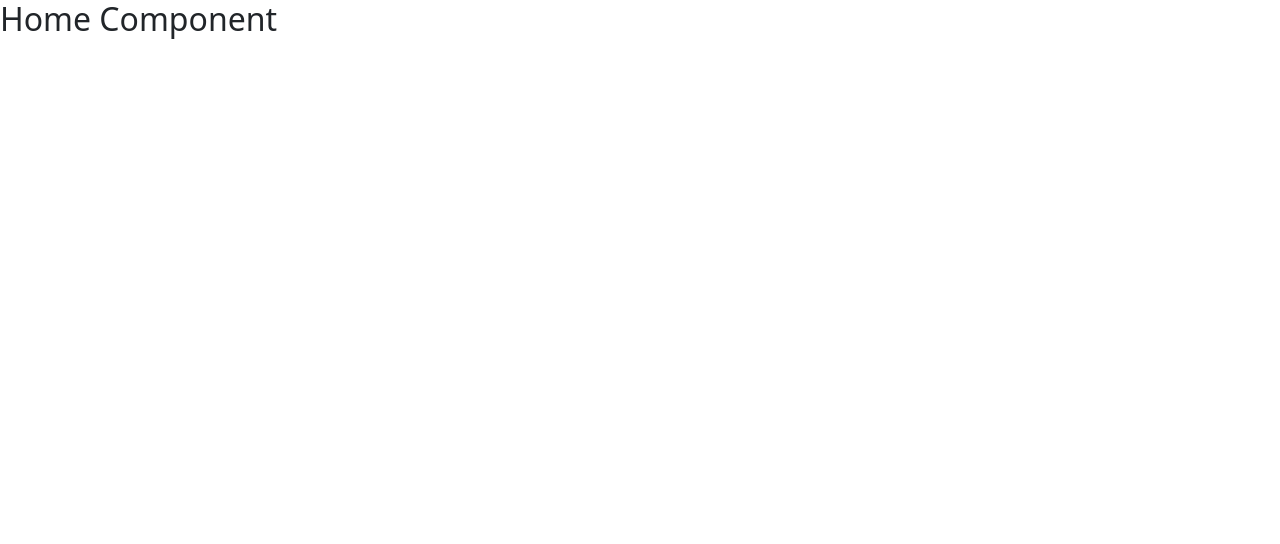
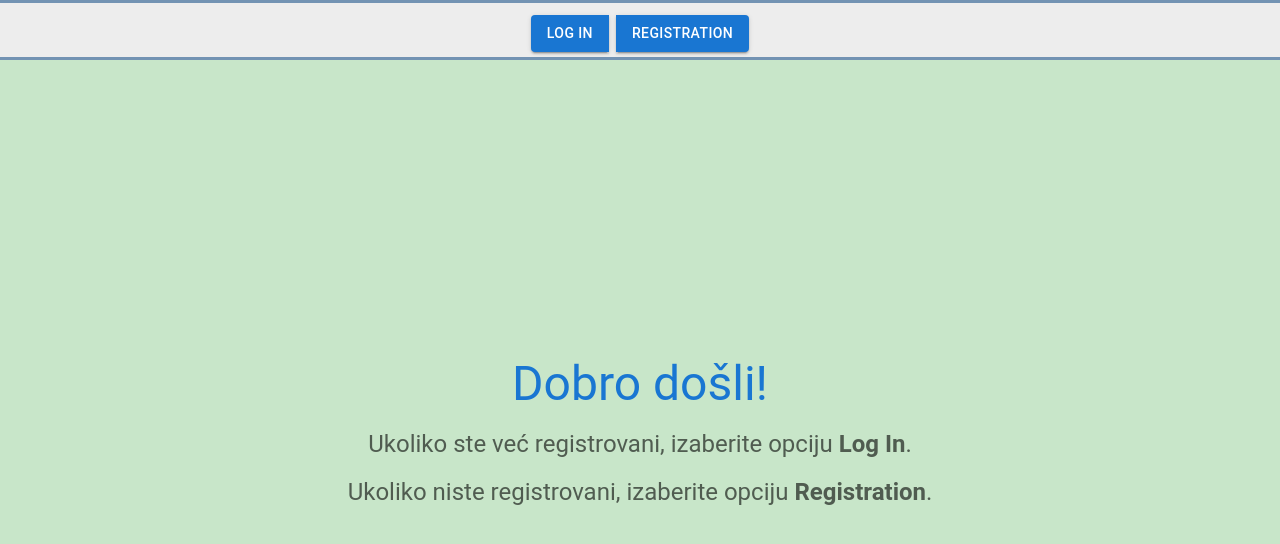
Before and after one commit to bosiljkatodic00/ProjekatVetrogeneratoriBaterije, a React (Vite) app in the folder frontend/: page /home in a window 1280 px wide. Shown: the top 544 px of the page. Built offline with nearby package versions, Linux system fonts and the light colour scheme.

Commit message:
updates for login and registartion

```diff
--- a/frontend/package.json
+++ b/frontend/package.json
@@ -10,6 +10,9 @@
     "preview": "vite preview"
   },
   "dependencies": {
+    "@emotion/react": "^11.11.4",
+    "@emotion/styled": "^11.11.0",
+    "@mui/material": "^5.15.14",
     "axios": "^1.6.8",
     "bootstrap": "^5.3.3",
     "react": "^18.2.0",
--- /dev/null
+++ b/frontend/src/AdminDashboard.jsx
@@ -0,0 +1,16 @@
+import React from "react";
+import Typography from '@mui/material/Typography';
+
+
+const AdminDashboard = () => {
+    return (
+       <div>
+
+
+           Dobro došli!
+
+       </div>
+    );
+}
+
+export default AdminDashboard;
--- a/frontend/src/App.jsx
+++ b/frontend/src/App.jsx
@@ -1,19 +1,58 @@
-import { useState } from 'react'
+import React, { useState, useEffect } from 'react';
+import {BrowserRouter, Routes, Route} from 'react-router-dom'
 import 'bootstrap/dist/css/bootstrap.min.css'
 import Signup from './Signup'
 import Login from './Login'
 import Home from './Home'
-import {BrowserRouter, Routes, Route} from 'react-router-dom'
+import Header from './Header';
+import AdminDashboard from './AdminDashboard'
+import UserDashboard from './UserDashboard';
 
 function App() {
+
+  //da li je korisnik autentifikovan, on je autentifikovan i posle registracije i posle logovanje
+  const [isAuth, setIsAuth] = useState(false);
+  const [userType, setUserType] = useState('');
+  const [isKorisnikInfoGot, setIsKorisnikInfoGot] = useState(false);  //da li smo dobili podatke o korisniku
+
+
+  useEffect(() => {
+    const getAuth = () => {
+        if(sessionStorage.getItem('korisnik') !== null && sessionStorage.getItem('isAuth') !== null){
+            setIsAuth(JSON.parse(sessionStorage.getItem('isAuth')))
+            const korisnik = JSON.parse(sessionStorage.getItem('korisnik'))
+            setUserType(korisnik.userType);
+        }
+    }
+    getAuth();
+  }, [isKorisnikInfoGot]); //kada dobijemo ove podatke, ova funkcija ce se rerenderovati i onda ce se azurirati stanja
+                            //na taj nacin izqazvacemo ponovno azuriranje stranice i onda navbara
+
+  const handleKorisnikInfo = (gotKorisnikInfo) => {
+    setIsKorisnikInfoGot(gotKorisnikInfo);
+  }
+
+
+  const handleLogout = () => {
+    sessionStorage.removeItem('korisnik');
+    sessionStorage.removeItem('isAuth');
+    sessionStorage.removeItem('token');
+    setIsAuth(false);
+    setTipKorisnika('');
+    setIsKorisnikInfoGot(false);
+  }
 
   return (
     <div>
       <BrowserRouter>
+      <Header isAuth={isAuth} userType = {userType} handleLogout={handleLogout}/>
         <Routes>
-          <Route path='/register' element={<Signup />}></Route>
-          <Route path='/login' element={<Login />}></Route>
+          <Route path='/register' element={<Signup handleKorisnikInfo={handleKorisnikInfo}/>}></Route>
+          <Route path='/login' element={<Login handleKorisnikInfo={handleKorisnikInfo}/>}></Route>
           <Route path='/home' element={<Home />}></Route>
+          <Route path='/adminDashboard' element={<AdminDashboard></AdminDashboard>}/>
+          <Route path='/userDashboard' element={<UserDashboard></UserDashboard>}/>
+
         </Routes>
       </BrowserRouter>
     </div>
--- /dev/null
+++ b/frontend/src/Header.jsx
@@ -0,0 +1,76 @@
+import { useNavigate } from 'react-router-dom';
+import Button from '@mui/material/Button';
+import ButtonGroup from '@mui/material/ButtonGroup';
+
+
+const Header = ({isAuth, userType, handleLogout}) => {
+
+    const nav=useNavigate();
+
+    const goToRegistration=()=>{
+        nav('register');
+    }
+
+    return (
+        <div style={{height:'60px',width:'100%',textAlign: 'center', backgroundColor: '#ededed', borderBottom:'3px solid #7393B3',  borderTop:'3px solid #7393B3'}}>
+            <ButtonGroup
+                 spacing="0.5rem" aria-label="spacing button group" sx={{m: 0.5}}>
+            {isAuth ? null :
+                <Button
+                    //className={({isActive}) => active(isActive)}
+                    className='headerButton'
+                    sx={{m: 1}}
+                    variant='contained'
+                    onClick={()=>nav('login')}
+                >
+                    Log in
+                </Button>
+            }
+            {isAuth ? null :
+                <Button
+                    //className={({isActive}) => active(isActive)}
+                    variant='contained'
+                    className='headerButton'
+                    sx={{m: 1}}
+                    onClick={goToRegistration}
+                >
+                    Registration
+                </Button>
+            }
+
+            {isAuth && userType === "user" && (
+                    <Button
+                        variant='contained'
+                        className='headerButton'
+                        onClick={() => nav('userDashboard')}
+                    >
+                        User Dashboard
+                    </Button>
+            )}
+
+
+            {isAuth && userType === 'admin' && (
+                    <Button
+                        variant='contained'
+                        className='headerButton'
+                        onClick={() => nav('adminDashboard')}
+                    >
+                        Admin Dashboard
+                    </Button>
+            )}
+
+            {isAuth && (
+                    <Button
+                        variant='contained'
+                        className='headerButton'
+                        onClick={handleLogout}
+                        href="/home"
+                    >
+                        Logout
+                    </Button>
+            )}
+            </ButtonGroup>
+        </div>
+    )
+}
+export default Header;
--- a/frontend/src/Home.jsx
+++ b/frontend/src/Home.jsx
@@ -1,9 +1,23 @@
-import React, { useState } from 'react';
+import React from "react";
+import Typography from '@mui/material/Typography';
+import { useTheme } from '@mui/material/styles';
 
-function Home() {
-    return(
-        <h2>Home Component</h2>
-    )
+const Home = () => {
+    const theme = useTheme();
+
+    return (
+        <div style={{ textAlign: 'center', backgroundColor: '#C8E6C9', minHeight: '95vh', display: 'flex', flexDirection: 'column', justifyContent: 'center', alignItems: 'center' }}>
+            <Typography variant="h3" gutterBottom style={{ color: theme.palette.primary.main }}>
+                Dobro došli!
+            </Typography>
+            <Typography variant="h5" color="textSecondary" paragraph>
+                Ukoliko ste već registrovani, izaberite opciju <strong >Log In</strong>.
+            </Typography>
+            <Typography variant="h5" color="textSecondary" paragraph>
+                Ukoliko niste registrovani, izaberite opciju <strong>Registration</strong>.
+            </Typography>
+        </div>
+    );
 }
 
 export default Home;
--- a/frontend/src/Signup.jsx
+++ b/frontend/src/Signup.jsx
@@ -3,7 +3,7 @@ import 'bootstrap/dist/css/bootstrap.min.css';
 import axios from 'axios'
 import { useNavigate } from 'react-router-dom';
 
-const Signup = () => {
+const Signup = ({handleKorisnikInfo}) => {
 
   const [formData, setFormData] = useState({
     firstName: '',
@@ -12,6 +12,8 @@ const Signup = () => {
     password: '',
     userType: 'user'
   });
+
+  const[error, setError] = useState(false);
 
   const navigate = useNavigate()
 
@@ -25,10 +27,39 @@ const Signup = () => {
   const handleSubmit = (e) => {
     e.preventDefault();
     // Ovde implementirati logiku za slanje podataka na server ili lokalno skladište
+
+    if(firstName.length === 0 || lastName.length === 0 || email.length === 0
+      || password.length === 0){
+          setError(true);
+          return;
+    }
+
+    const redirectTo = (userType) => {
+        if(userType === 'admin'){
+            navigate('/adminDashboard');
+        }
+        else if(userType === 'user'){
+            navigate('/userDashboard');
+        }
+    }
+
+
+
     axios.post('http://localhost:3000/register', formData)
       .then(response => {
         console.log(response.data)
-        navigate('/login')
+        if(response.data !== null){
+          sessionStorage.clear();
+          sessionStorage.setItem('isAuth', JSON.stringify(true));
+          //sessionStorage.setItem('token', data.token)
+          sessionStorage.setItem('korisnik', JSON.stringify(response.data));
+          handleKorisnikInfo(true); //prvo se postave podaci pa se re reneruje
+          alert("Uspješna registracija.");
+          redirectTo(formData.userType);
+        } else {
+            sessionStorage.setItem('isAuth', JSON.stringify(false));
+            handleKorisnikInfo(false);
+        }
       })
       .catch(error => {
         console.error('Error:', error); // Ukoliko dođe do greške pri slanju zahteva, ovde možete obraditi grešku
--- /dev/null
+++ b/frontend/src/UserDashboard.jsx
@@ -0,0 +1,15 @@
+import React from "react";
+import Typography from '@mui/material/Typography';
+
+
+const UserDashboard = () => {
+    return (
+       <div>
+
+           Dobro došli!
+
+       </div>
+    );
+}
+
+export default UserDashboard;
```
Also changed, not shown: 1 other file (tests, documents, lock files or other folders).
